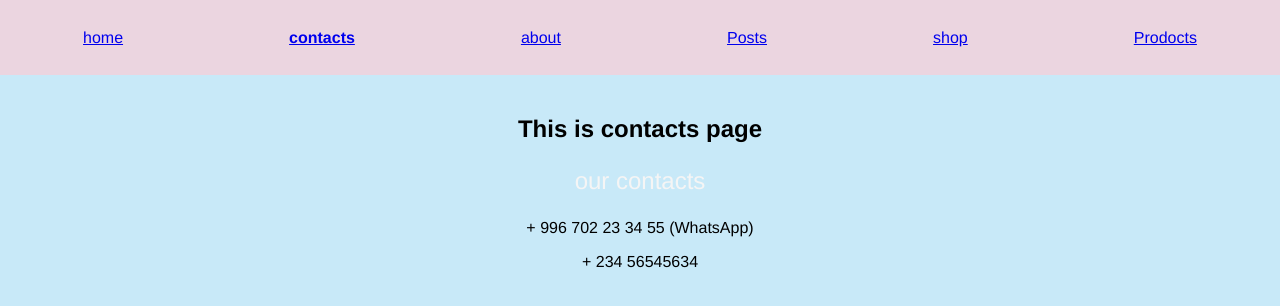
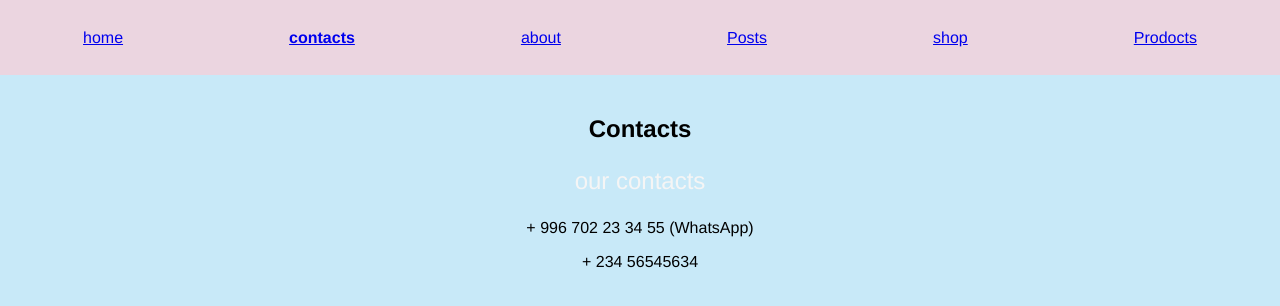
Before and after one commit to soltonbekov-aiymkyz/router-example, a React (Create React App) app: page /contacts in a window 1280 px wide. Shown: the top 306 px of the page. Built offline with nearby package versions, Linux system fonts and the light colour scheme.

Commit message:
lorem ipsum dolor sit amet

```diff
--- a/src/components/Contacts/Contacts.js
+++ b/src/components/Contacts/Contacts.js
@@ -1,17 +1,15 @@
-
 
 import classes from "./Contacts.module.css";
 const Contacts =()=> {
     return(
         <div className={classes.Contacts}>
-        <h2>This is contacts page</h2>
+        <h2> Contacts </h2>
         <p className={classes.con}>our contacts</p>
         <span>
             <p>+ 996 702 23 34 55 (WhatsApp) </p>
             <p>+ 234 56545634 </p>
         </span>
     </div>
-
     )
 }
 export default Contacts;
```
